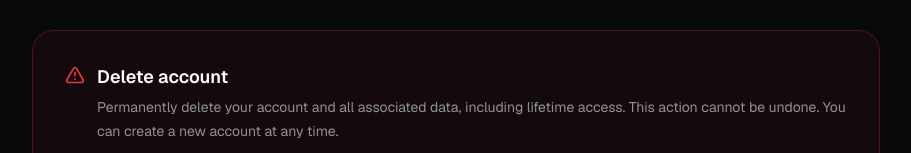
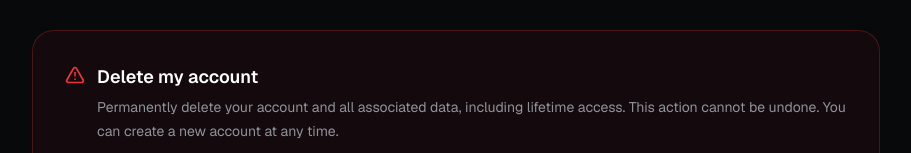
Before and after one commit to AngeloMessinaJr/AutoGrabber, a Next.js app: page /account in a window 1280 px wide. Shown: the part 629-782 px from the top of the page, without its empty margins (184-1095 px from the left). Built offline with nearby package versions, Linux system fonts and the light colour scheme; no server answers; the database is empty; sample sign-in values are in the browser's storage.

Commit message:
Rename account deletion heading

```diff
--- a/app/account/page.tsx
+++ b/app/account/page.tsx
@@ -210,7 +210,7 @@ function AccountContent() {
         <SubscriptionPortal uid={user.uid} hasLifetimeAccess={hasLifetimeAccess} />
 
         <div className="mt-8 rounded-2xl border border-destructive/25 bg-destructive/5 p-6 md:p-8">
-          <div className="flex items-start gap-3"><AlertTriangle className="mt-0.5 size-5 shrink-0 text-destructive" /><div><h2 className="text-lg font-semibold text-white">Delete account</h2><p className="mt-1 text-sm leading-6 text-muted-foreground">Permanently delete your account and all associated data, including lifetime access. This action cannot be undone. You can create a new account at any time.</p><button type="button" onClick={() => setDeleting(true)} className="mt-5 rounded-lg border border-destructive/50 px-4 py-2.5 text-sm font-semibold text-destructive transition-colors hover:bg-destructive/10">Delete my account</button></div></div>
+          <div className="flex items-start gap-3"><AlertTriangle className="mt-0.5 size-5 shrink-0 text-destructive" /><div><h2 className="text-lg font-semibold text-white">Delete my account</h2><p className="mt-1 text-sm leading-6 text-muted-foreground">Permanently delete your account and all associated data, including lifetime access. This action cannot be undone. You can create a new account at any time.</p><button type="button" onClick={() => setDeleting(true)} className="mt-5 rounded-lg border border-destructive/50 px-4 py-2.5 text-sm font-semibold text-destructive transition-colors hover:bg-destructive/10">Delete my account</button></div></div>
         </div>
 
       </div>
```
